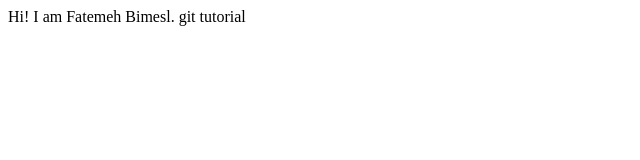
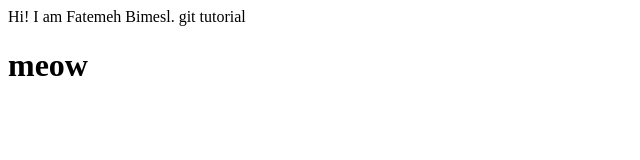
Before and after one commit to Fatemeh-Bimesl/cautious-journey, a plain HTML site: page index.html in a window 1280 px wide. Shown: the whole page, without its empty margins (0-640 px from the left). Drawn offline with Linux system fonts and the light colour scheme.

Commit message:
add h1 tag

```diff
--- a/index.html
+++ b/index.html
@@ -9,5 +9,6 @@
     Hi! I am Fatemeh Bimesl.
     git tutorial
 
+    <h1>meow</h1>
 </body>
 </html>
```
